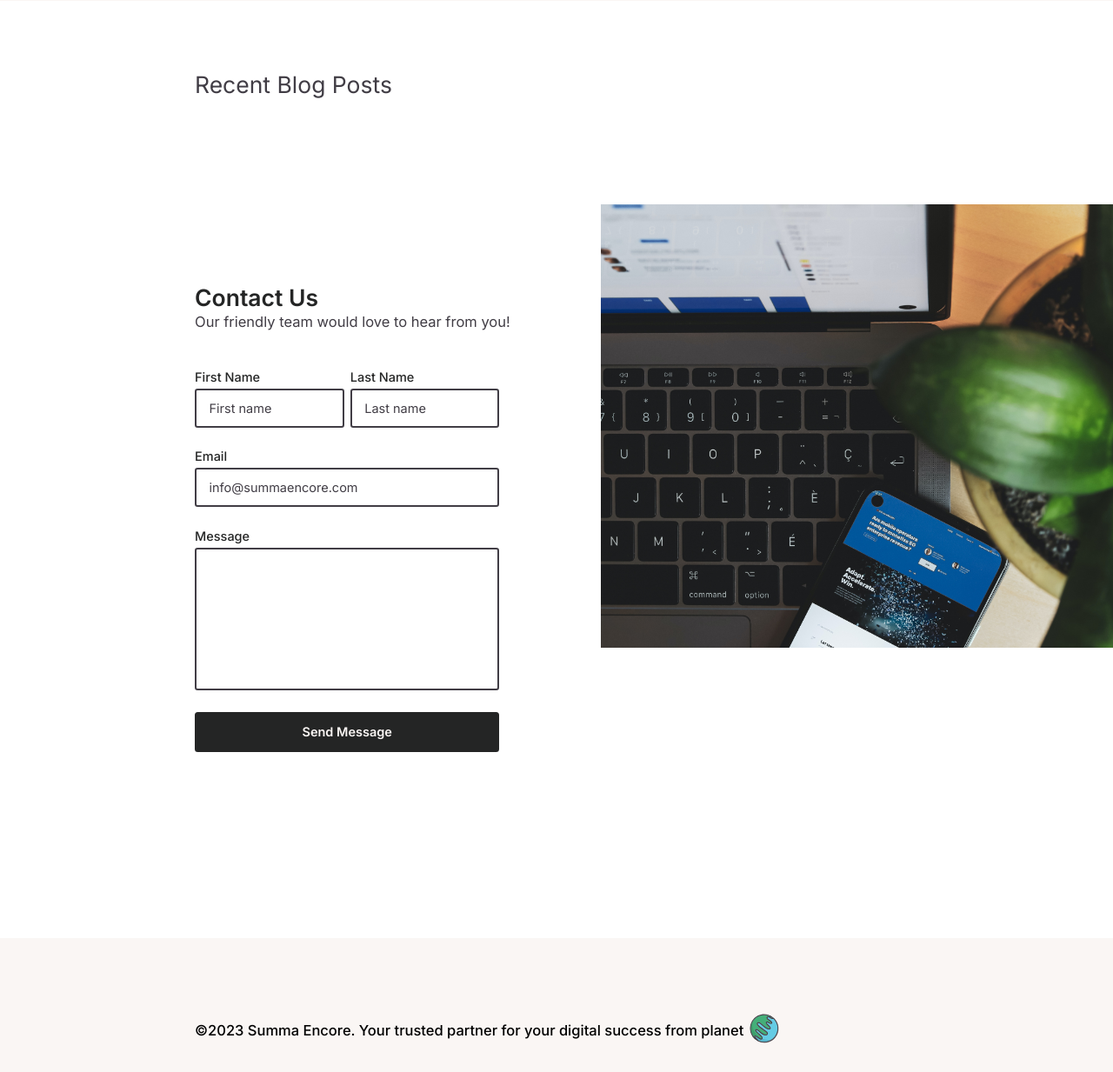
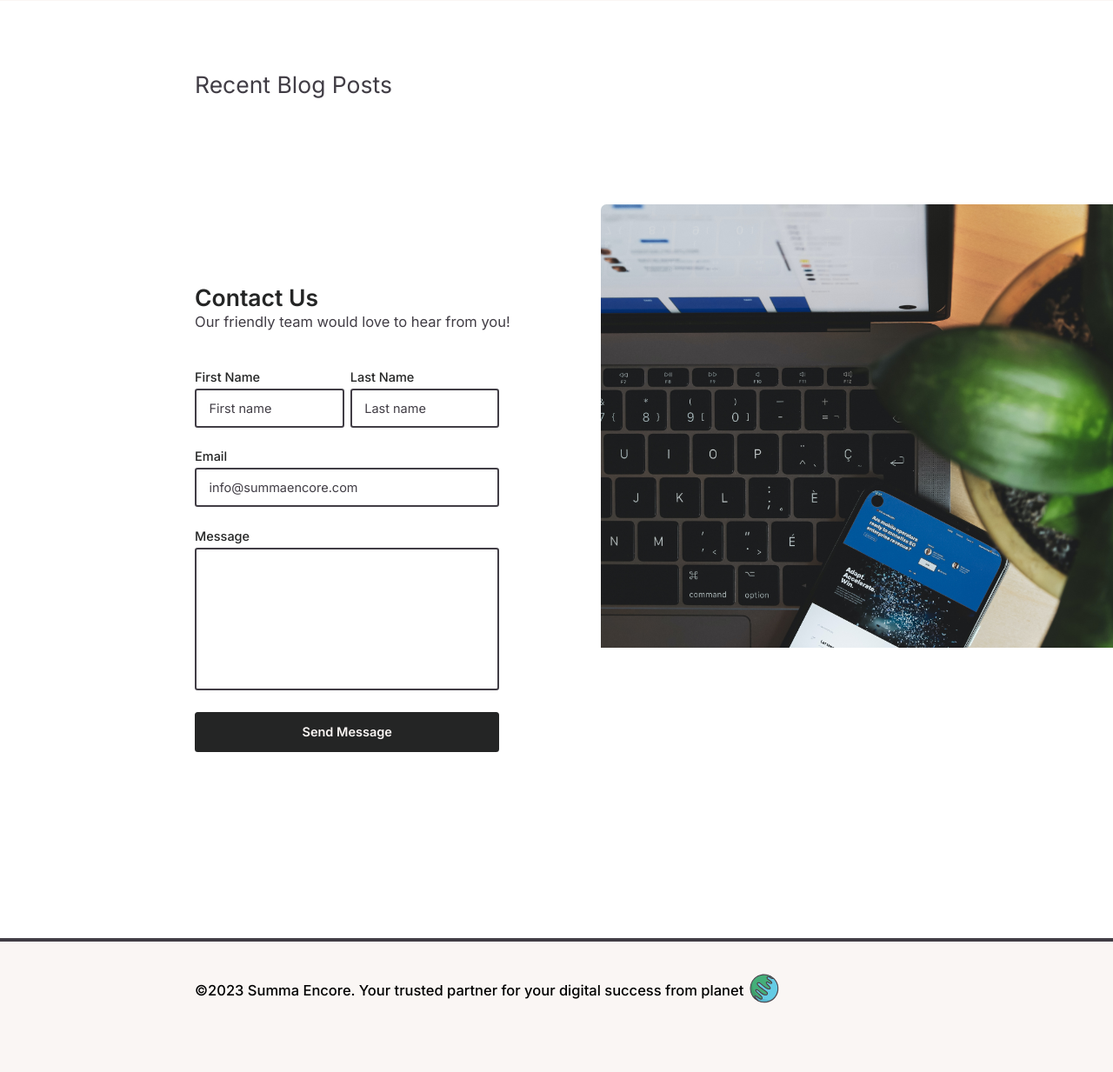
Before and after one commit to 2h311/summa-encore, a Flask app: template summa/templates/index.html in a window 1280 px wide. Shown: the part 2146-3379 px from the top of the page at 87% size. After the commit the page ends 3300 px from the top, so only its background shows below. Run offline with Flask 3, Linux system fonts and the light colour scheme; the template is opened without the code that fills it, so the values that code supplies are empty; some web fonts are replaced.

Commit message:
another small adjustments made again

```diff
--- a/summa/__init__.py
+++ b/summa/__init__.py
@@ -12,7 +12,8 @@ from .repository import post
 
 @app.route("/")
 def index():
-    blog_posts = post.get_first_four()
+    # blog_posts = post.get_first_four()
+    blog_posts = []
     return render_template(
         "index.html", title="Your One Stop Digital Creative Agency", posts=blog_posts
     )
--- a/summa/static/css/styles.css
+++ b/summa/static/css/styles.css
@@ -9,6 +9,7 @@
 
 html {
   font-size: 62.5%;
+  font-kerning: normal;
   box-sizing: border-box;
   scroll-behavior: smooth;
 }
@@ -91,6 +92,8 @@ body {
   background-repeat: no-repeat;
   background-position: top;
   background-size: 130%;
+  border-top-left-radius: 6.5px;
+  border-bottom-left-radius: 6.5px;
 }
 .contact__heading {
   font-size: 2.65rem;
@@ -154,7 +157,7 @@ body {
   width: 65%;
   margin: 0 auto;
   max-width: 65%;
-  padding: 8.25rem 0 2.5rem;
+  padding: 3.25rem 0 2.5rem;
   display: flex;
   align-items: center;
   justify-content: space-between;
@@ -169,6 +172,10 @@ body {
 .footer__image {
   width: 42px;
   height: auto;
+}
+.footer__hr {
+  width: 100%;
+  border: 2px solid var(--dark-grey-1);
 }
 
 .nav {
--- a/summa/static/scss/_base.scss
+++ b/summa/static/scss/_base.scss
@@ -10,6 +10,7 @@
 
 html {
   font-size: 62.5%;
+  font-kerning: normal;
   box-sizing: border-box;
   scroll-behavior: smooth;
 }
--- a/summa/static/scss/_contacts.scss
+++ b/summa/static/scss/_contacts.scss
@@ -25,6 +25,8 @@
     background-repeat: no-repeat;
     background-position: top;
     background-size: 130%;
+    border-top-left-radius: 6.5px;
+    border-bottom-left-radius: 6.5px;
   }
 
   &__heading {
--- a/summa/templates/footer.html
+++ b/summa/templates/footer.html
@@ -1,6 +1,7 @@
 {% block footer %}
 <!-- footer -->
 <footer class="footer">
+  <hr class="footer__hr">
   <div class="footer__inner">
     <div class="footer__right">
       <span class="footer__right-copy js-footer-copy"></span>
```
Also changed, not shown: summa/static/scss/_footer.scss (+6 -2 lines), 1 other file.
